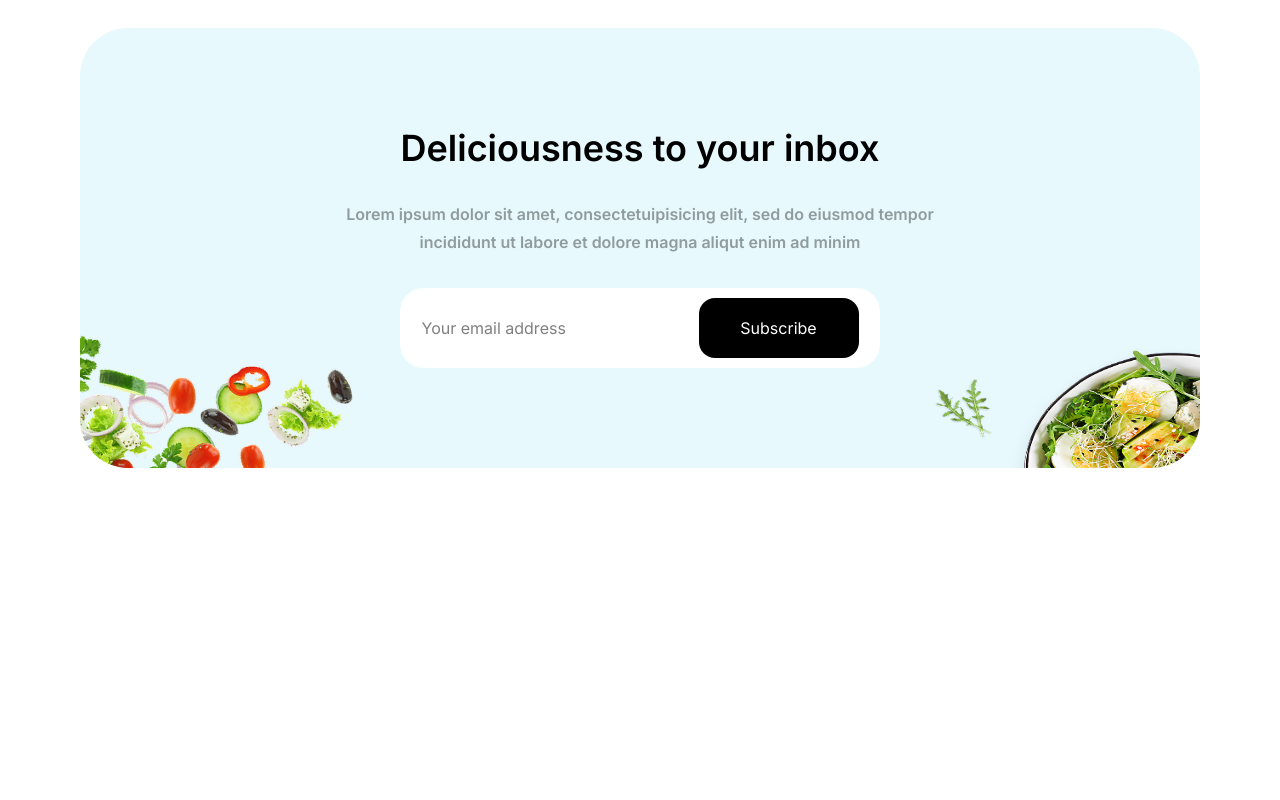
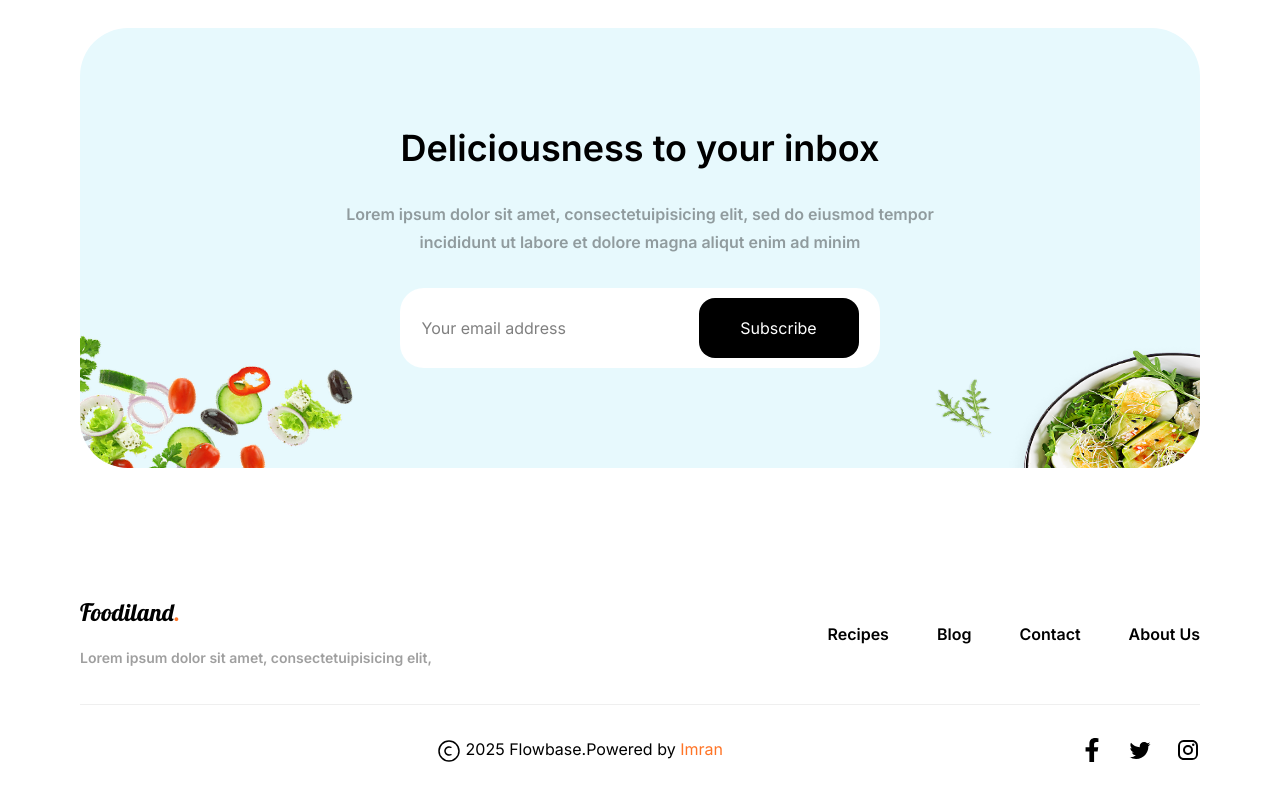
Before and after one commit to imran8102/Foodiland, a plain HTML site: page src/input.html in a window 1280 px wide. Shown: the part 6084-6884 px from the top of the page. Drawn offline with Linux system fonts and the light colour scheme.

Commit message:
feat: impelement footer

```diff
--- a/src/input.html
+++ b/src/input.html
@@ -813,9 +813,7 @@ chicken wings</pre>
         </div>
     </section>
 
-
-    <!-- inbox -->
-
+    <!-- Subscribe Card -->
     <section class="w-full max-md:w-[440px] h-[440px] bg-[#E7F9FD] rounded-5xl flex justify-center items-center max-md:mx-auto my-32 relative overflow-hidden">
         <div class="flex flex-col items-center justify-center text-center gap-y-8">
             <h3 class="font-semibold text-4xl max-md:text-3xl w-[590px] max-md:w-[400px]">Deliciousness to your inbox</h3>
@@ -827,13 +825,60 @@ chicken wings</pre>
         </div>
         <img src="../images/vegetables.png" class="absolute max-lg:hidden 2xl:w-[410px] 2xl:h-[400px] xl:w-[350px] xl:h-340px lg:w-[310px] lg:h-[300px] -left-24 -bottom-24 rotate-[30deg]" alt="">
         <img src="../images/vegetables2.png" class="absolute max-lg:hidden 2xl:w-[470px] 2xl:h-[355px] xl:w-[420px] xl:h-300px lg:w-[350px] lg:h-[270px] -right-36 -bottom-36" alt="">
-
     </section>
 
+    <!-- Footer -->
+    <section class="w-full h-[200px] space-y-8">
+        <div class="flex justify-between max-md:items-baseline max-md:px-5">
+            <div class="left space-y-4">
+                <div class="font-lobster text-2xl cursor-pointer select-none max-md:order-2">
+                    Foodiland<span class="cursor-pointer text-[#ff7426]">.</span>
+                </div>
+                <p class="leading-7 text-sm font-semibold text-[#00000060] max-md:hidden">Lorem ipsum dolor sit amet, consectetuipisicing elit, </p>
+            </div>
+            <ul class="flex justify-between items-center gap-x-12 max-md:gap-x-8 max-sm:gap-x-4">
+                <li class="font-semibold ">Recipes</li>
+                <li class="font-semibold ">Blog</li>
+                <li class="font-semibold ">Contact</li>
+                <li class="font-semibold whitespace-nowrap">About Us</li>
+            </ul>
+        </div>
+        <hr class="text-[#00000010]">
+        <div class="flex justify-between max-md:justify-center items-center">
+            <span class="max-md:hidden"></span>
+            <p class="">
+                <svg xmlns="http://www.w3.org/2000/svg" class="inline" width="24" height="24" viewBox="0 0 24 24"><g fill="currentColor" fill-rule="evenodd" clip-rule="evenodd"><path d="M1.25 12C1.25 6.063 6.063 1.25 12 1.25S22.75 6.063 22.75 12S17.937 22.75 12 22.75S1.25 17.937 1.25 12M12 2.75a9.25 9.25 0 1 0 0 18.5a9.25 9.25 0 0 0 0-18.5"/><path d="M12.286 8.75c-2.003 0-3.536 1.503-3.536 3.25s1.533 3.25 3.536 3.25c.511 0 .995-.1 1.43-.277a.75.75 0 0 1 .567 1.389a5.3 5.3 0 0 1-1.997.388c-2.732 0-5.036-2.079-5.036-4.75s2.304-4.75 5.036-4.75a5.3 5.3 0 0 1 1.997.388a.75.75 0 0 1-.566 1.39a3.8 3.8 0 0 0-1.431-.278"/></g></svg>
+                2025 Flowbase.Powered by <span class="text-[#ff7426]">Imran</span>
+            </p>
+            <div class="z-10 flex flex-row max-md:hidden gap-6 rounded-md">
+                <a href="#" class="max-md:flex max-md:items-center max-md:justify-between max-md:gap-4">
+                    <svg xmlns="http://www.w3.org/2000/svg"
+                        class="hover:text-[#3b5998] w-5 h-5 lg:w-6 lg:h-6 max-md:w-6 max-md:h-6" viewBox="0 0 32 32">
+                        <path fill="currentColor"
+                            d="m23.446 18l.889-5.791h-5.557V8.451c0-1.584.776-3.129 3.265-3.129h2.526V.392S22.277.001 20.085.001c-4.576 0-7.567 2.774-7.567 7.795v4.414H7.431v5.791h5.087v14h6.26v-14z" />
+                    </svg>
+                </a>
+                <a href="#" class="max-md:flex max-md:items-center max-md:justify-between max-md:gap-4">
+                    <svg xmlns="http://www.w3.org/2000/svg"
+                        class="hover:text-[#1DA1F2] w-5 h-5 lg:w-6 lg:h-6 max-md:w-6 max-md:h-6" viewBox="0 0 24 24">
+                        <path fill="currentColor"
+                            d="M22.46 6c-.77.35-1.6.58-2.46.69c.88-.53 1.56-1.37 1.88-2.38c-.83.5-1.75.85-2.72 1.05C18.37 4.5 17.26 4 16 4c-2.35 0-4.27 1.92-4.27 4.29c0 .34.04.67.11.98C8.28 9.09 5.11 7.38 3 4.79c-.37.63-.58 1.37-.58 2.15c0 1.49.75 2.81 1.91 3.56c-.71 0-1.37-.2-1.95-.5v.03c0 2.08 1.48 3.82 3.44 4.21a4.2 4.2 0 0 1-1.93.07a4.28 4.28 0 0 0 4 2.98a8.52 8.52 0 0 1-5.33 1.84q-.51 0-1.02-.06C3.44 20.29 5.7 21 8.12 21C16 21 20.33 14.46 20.33 8.79c0-.19 0-.37-.01-.56c.84-.6 1.56-1.36 2.14-2.23" />
+                    </svg>
+                </a>
+                <a href="#" class="max-md:flex max-md:items-center max-md:justify-between max-md:gap-4">
+                    <svg xmlns="http://www.w3.org/2000/svg"
+                        class="hover:text-[#8134af]  w-5 h-5 lg:w-6 lg:h-6 max-md:w-6 max-md:h-6" viewBox="0 0 24 24">
+                        <path fill="currentColor"
+                            d="M7.8 2h8.4C19.4 2 22 4.6 22 7.8v8.4a5.8 5.8 0 0 1-5.8 5.8H7.8C4.6 22 2 19.4 2 16.2V7.8A5.8 5.8 0 0 1 7.8 2m-.2 2A3.6 3.6 0 0 0 4 7.6v8.8C4 18.39 5.61 20 7.6 20h8.8a3.6 3.6 0 0 0 3.6-3.6V7.6C20 5.61 18.39 4 16.4 4zm9.65 1.5a1.25 1.25 0 0 1 1.25 1.25A1.25 1.25 0 0 1 17.25 8A1.25 1.25 0 0 1 16 6.75a1.25 1.25 0 0 1 1.25-1.25M12 7a5 5 0 0 1 5 5a5 5 0 0 1-5 5a5 5 0 0 1-5-5a5 5 0 0 1 5-5m0 2a3 3 0 0 0-3 3a3 3 0 0 0 3 3a3 3 0 0 0 3-3a3 3 0 0 0-3-3" />
+                    </svg>
+                </a>
+            </div>
+        </div>
+    </section>
 
 </div>
-    <br><br><br><br><br><br><br><br><br><br>
-    <br><br><br><br><br><br><br><br><br><br>
+    <!-- <br><br><br><br><br><br><br><br><br><br>
+    <br><br><br><br><br><br><br><br><br><br> -->
     <script src="../script/script.js"></script>
 </body>
 
```
Also changed, not shown: src/output.css.
